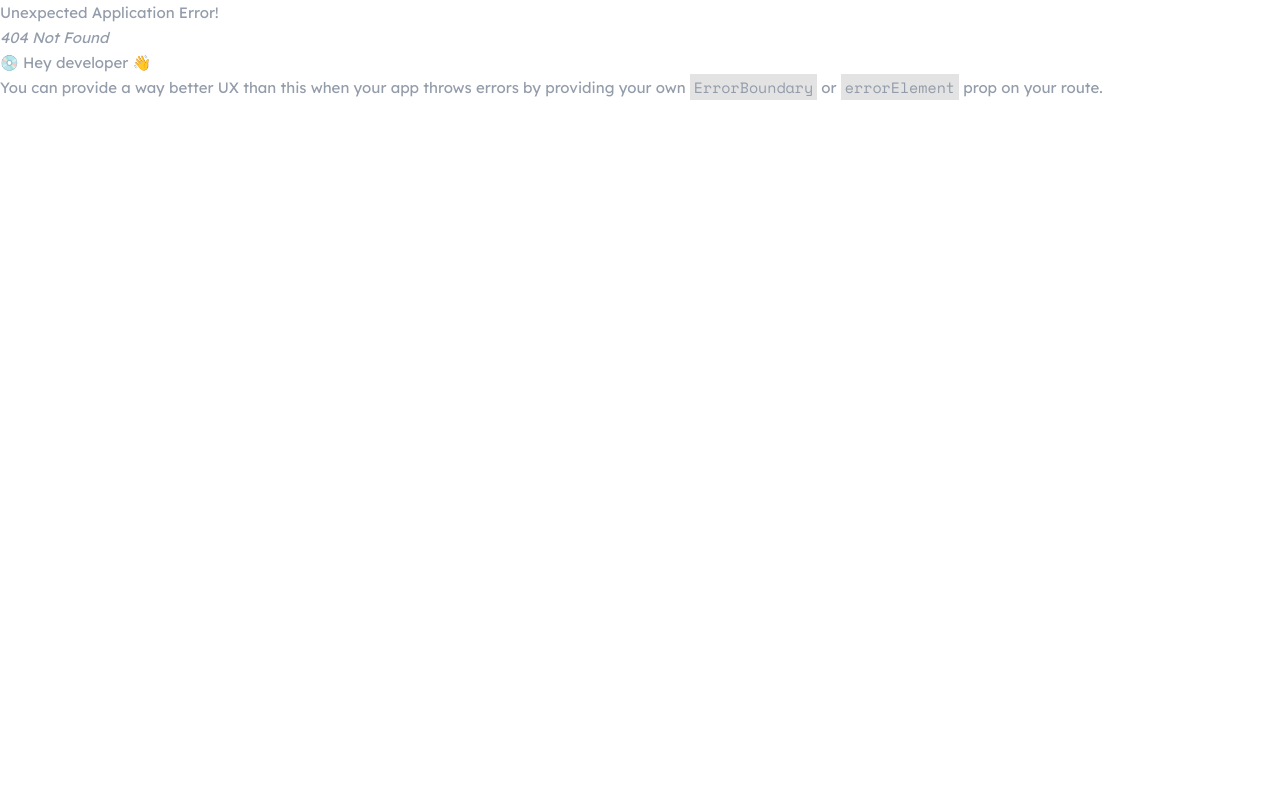
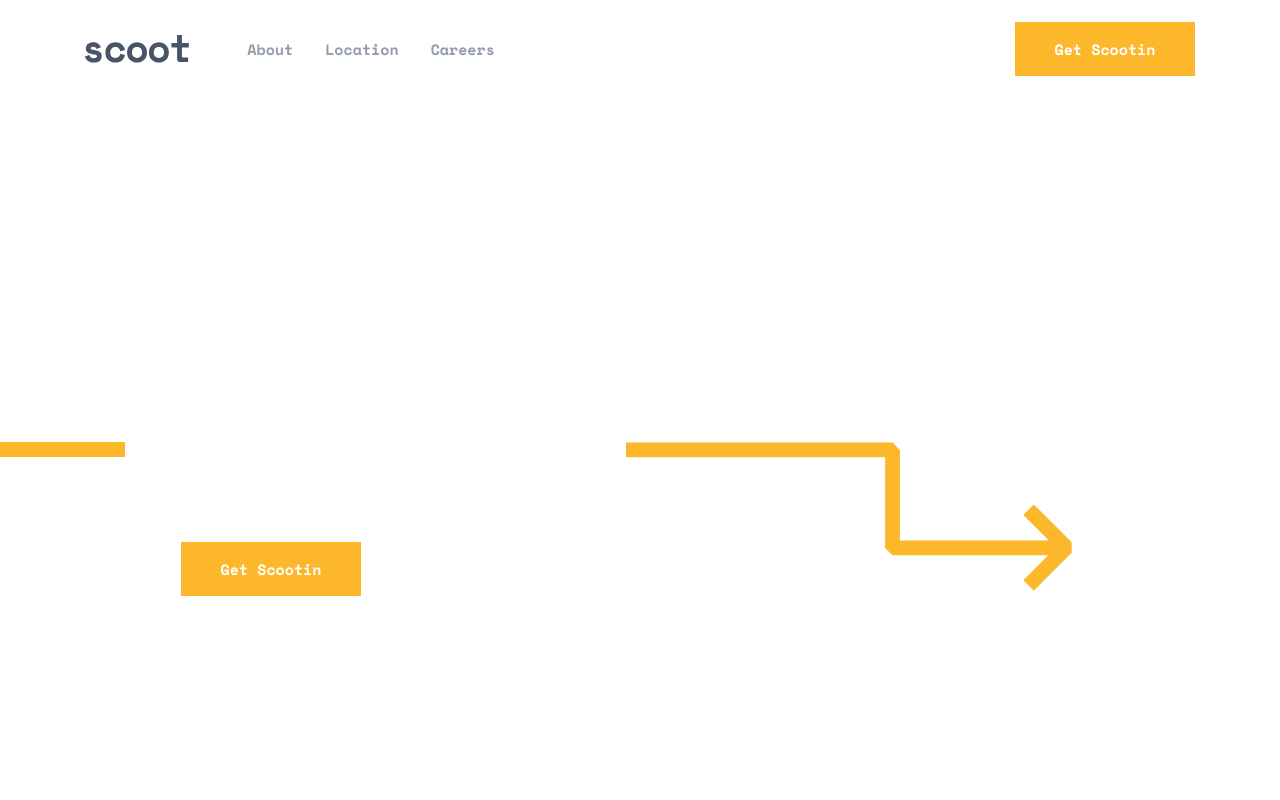
Before and after one commit to aniru-dh21/Scoot-Multi-Page-Website, a React (Vite) app: page / in a window 1280 px wide. Before the commit this address had no page. Shown: the top 800 px of the page. Built offline with nearby package versions, Linux system fonts and the light colour scheme.

Commit message:
App component changes made

```diff
--- a/src/App.tsx
+++ b/src/App.tsx
@@ -5,9 +5,14 @@ import {
   createRoutesFromElements,
 } from "react-router-dom";
 import RootLayout from "./layouts/RootLayout";
+import Homepage from "./pages/Homepage";
 
 const router = createBrowserRouter(
-  createRoutesFromElements(<Route element={<RootLayout />}></Route>)
+  createRoutesFromElements(
+    <Route element={<RootLayout />}>
+      <Route index element={<Homepage />} />
+    </Route>
+  )
 );
 
 function App() {
```
